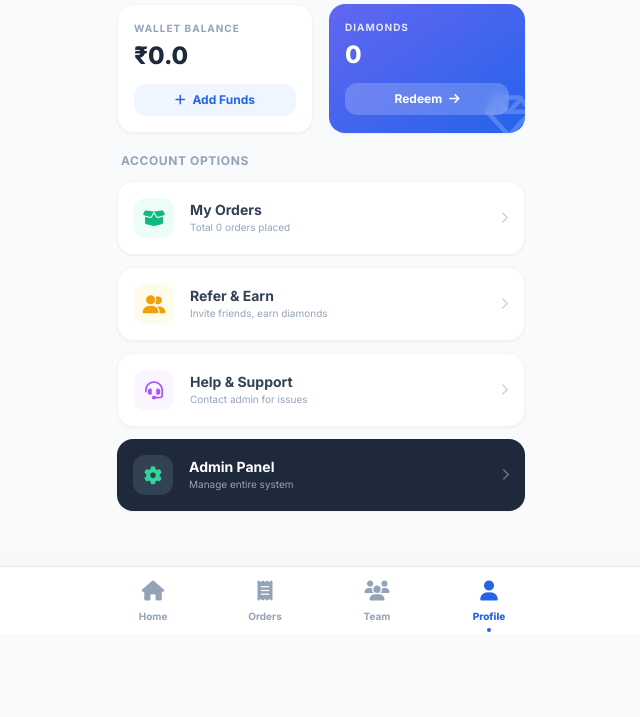
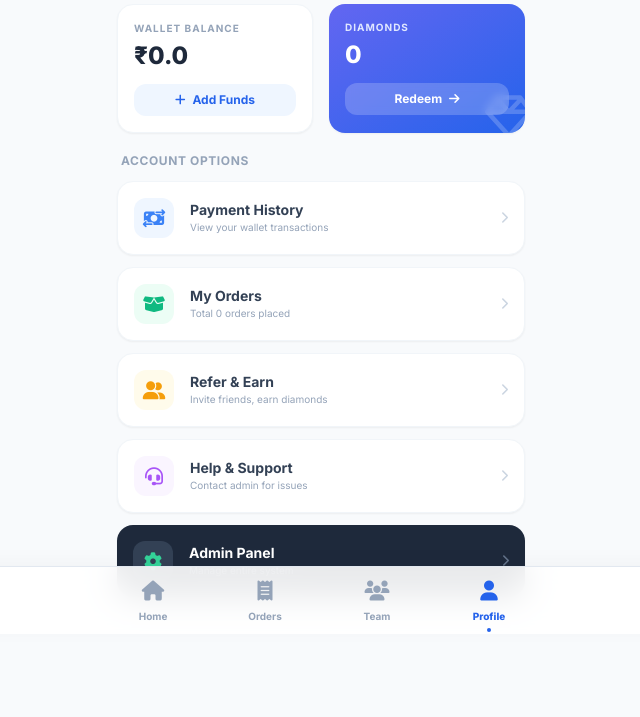
Before and after one commit to jahidul9957/extragrowth, a Django app: page /dashboard/account/ in a window 1280 px wide. Shown: the part 166-883 px from the top of the page, without its empty margins (319-959 px from the left). Before the commit the page ends 798 px from the top, so only its background shows below. Run offline with Django 4.2, Linux system fonts and the light colour scheme; the visitor is signed in with stand-in values (Sample User, id 1); data that the repository does not hold is empty; some libraries are stand-ins or nearby versions.

Commit message:
Update account.html

```diff
--- a/core/templates/core/account.html
+++ b/core/templates/core/account.html
@@ -91,6 +91,18 @@
 
         <div class="px-5 space-y-3 mb-6">
             <h4 class="text-xs font-bold text-slate-400 uppercase tracking-wider mb-2 px-1">Account Options</h4>
+
+                        <a href="{% url 'payment_history' %}" class="bg-white p-4 rounded-2xl shadow-sm border border-slate-100 flex items-center justify-between hover:bg-slate-50 transition btn-press group mt-3">
+                <div class="flex items-center gap-4">
+                    <div class="w-10 h-10 rounded-xl bg-blue-50 text-blue-500 flex items-center justify-center text-lg group-hover:scale-110 transition"><i class="fa-solid fa-money-bill-transfer"></i></div>
+                    <div>
+                        <p class="font-bold text-slate-700 text-sm">Payment History</p>
+                        <p class="text-[10px] text-slate-400">View your wallet transactions</p>
+                    </div>
+                </div>
+                <i class="fa-solid fa-chevron-right text-slate-300 text-xs"></i>
+                        </a>
+
 
             <a href="{% url 'orders' %}" class="bg-white p-4 rounded-2xl shadow-sm border border-slate-100 flex items-center justify-between hover:bg-slate-50 transition btn-press group">
                 <div class="flex items-center gap-4">
```
